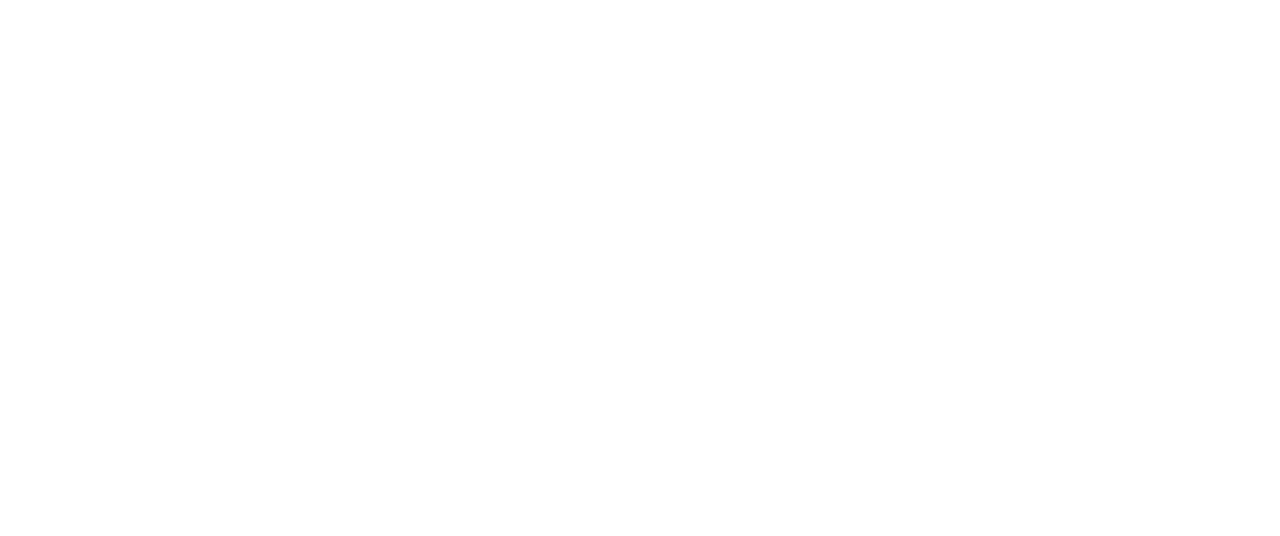
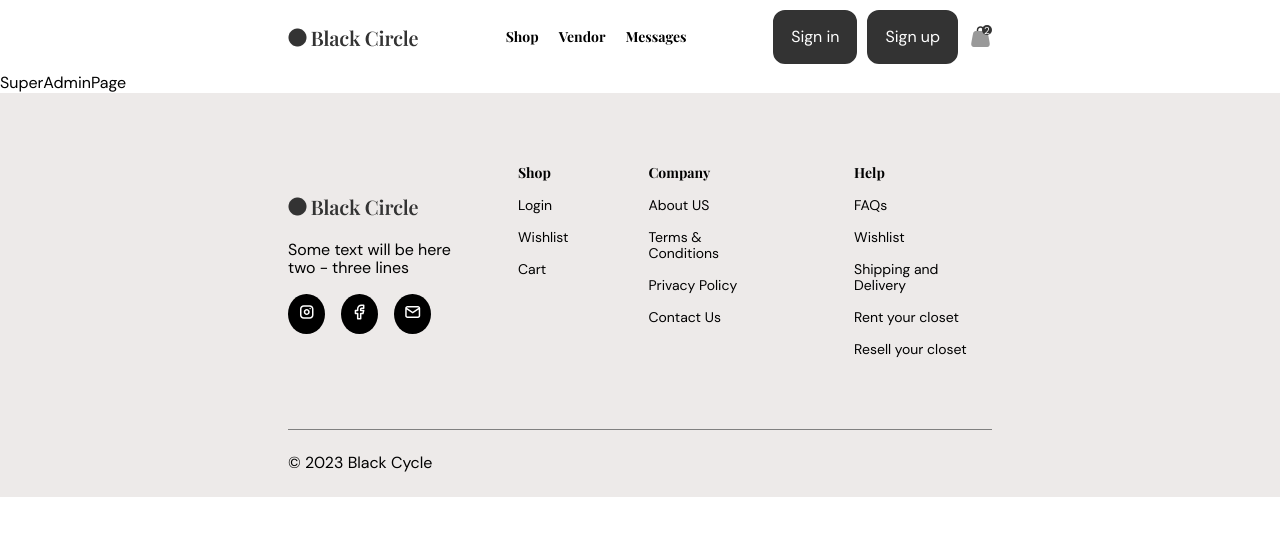
Before and after one commit to anetta999/faq_team_fe, a React (Vite) app: page /faq_team_fe/super-admin in a window 1280 px wide. Before the commit this address had no page. Shown: the top 536 px of the page. Built offline with nearby package versions, Linux system fonts and the light colour scheme.

Commit message:
added super-admin page / took signin/signup pages out of sharedLayout

```diff
--- a/src/App.tsx
+++ b/src/App.tsx
@@ -7,6 +7,7 @@
 const RestorePasswordPage = lazy(() => import('./pages/restorePasswordPage'));
 const PrivacyPolicyPage = lazy(() => import('./pages/privacyPolicyPage'));
 const TermsOfUsePage = lazy(() => import('./pages/termsOfUsePage'));
+const SuperAdminPage = lazy(() => import('./pages/superAdminPage'));
 
 function App() {
   return (
@@ -14,12 +15,13 @@
       <Routes>
         <Route path="/" element={<SharedLayout />}>
           <Route index element={<HomePage />} />
-          <Route path="/signup" element={<SignUpPage />} />
-          <Route path="/signin" element={<SignInPage />} />
           <Route path="/restore-password" element={<RestorePasswordPage />} />
           <Route path="/privacy-policy" element={<PrivacyPolicyPage />} />
           <Route path="/terms-of-use" element={<TermsOfUsePage />} />
+          <Route path="/super-admin" element={<SuperAdminPage />} />
         </Route>
+        <Route path="/signup" element={<SignUpPage />} />
+        <Route path="/signin" element={<SignInPage />} />
       </Routes>
     </>
   );
--- a/src/components/footer/styles.ts
+++ b/src/components/footer/styles.ts
@@ -1,6 +1,6 @@
 import styled from '@emotion/styled';
 import { Link } from 'react-router-dom';
-import { Theme } from 'src/styles/Theme';
+import { Theme } from 'src/styles/theme';
 
 export const StyledFooter = styled.footer<{ theme?: Theme }>`
   background-color: ${({ theme }) => theme.colors.greyish_red};
--- a/src/components/header/styles.ts
+++ b/src/components/header/styles.ts
@@ -1,4 +1,4 @@
-import { Theme } from 'src/styles/Theme';
+import { Theme } from 'src/styles/theme';
 import styled from '@emotion/styled';
 import { Link } from 'react-router-dom';
 
--- a/src/components/mainHeading/styles.ts
+++ b/src/components/mainHeading/styles.ts
@@ -1,5 +1,5 @@
 import styled from '@emotion/styled';
-import { Theme } from 'src/styles/Theme';
+import { Theme } from 'src/styles/theme';
 
 export const HeadingInner = styled.div<{ theme?: Theme }>`
   background-color: ${({ theme }) => theme.colors.greyish_red};
--- /dev/null
+++ b/src/pages/superAdminPage/index.tsx
@@ -0,0 +1,5 @@
+const SuperAdminPage = () => {
+  return <div>SuperAdminPage</div>;
+};
+
+export default SuperAdminPage;
--- a/src/styles/GlobalStyles.ts
+++ b/src/styles/GlobalStyles.ts
@@ -29,7 +29,7 @@
 import spaceGroteskMediumSecond from '../fonts/SpaceGrotesk-Medium.woff2';
 import urbanistRegular from '../fonts/Urbanist-Regular.woff';
 import urbanistRegularSecond from '../fonts/Urbanist-Regular.woff2';
-import { theme } from 'src/styles/Theme';
+import { theme } from 'src/styles/theme';
 
 export const globalStyles = css`
   body {
```
Also changed, not shown: src/pages/superAdminPage/styles.ts (added).
